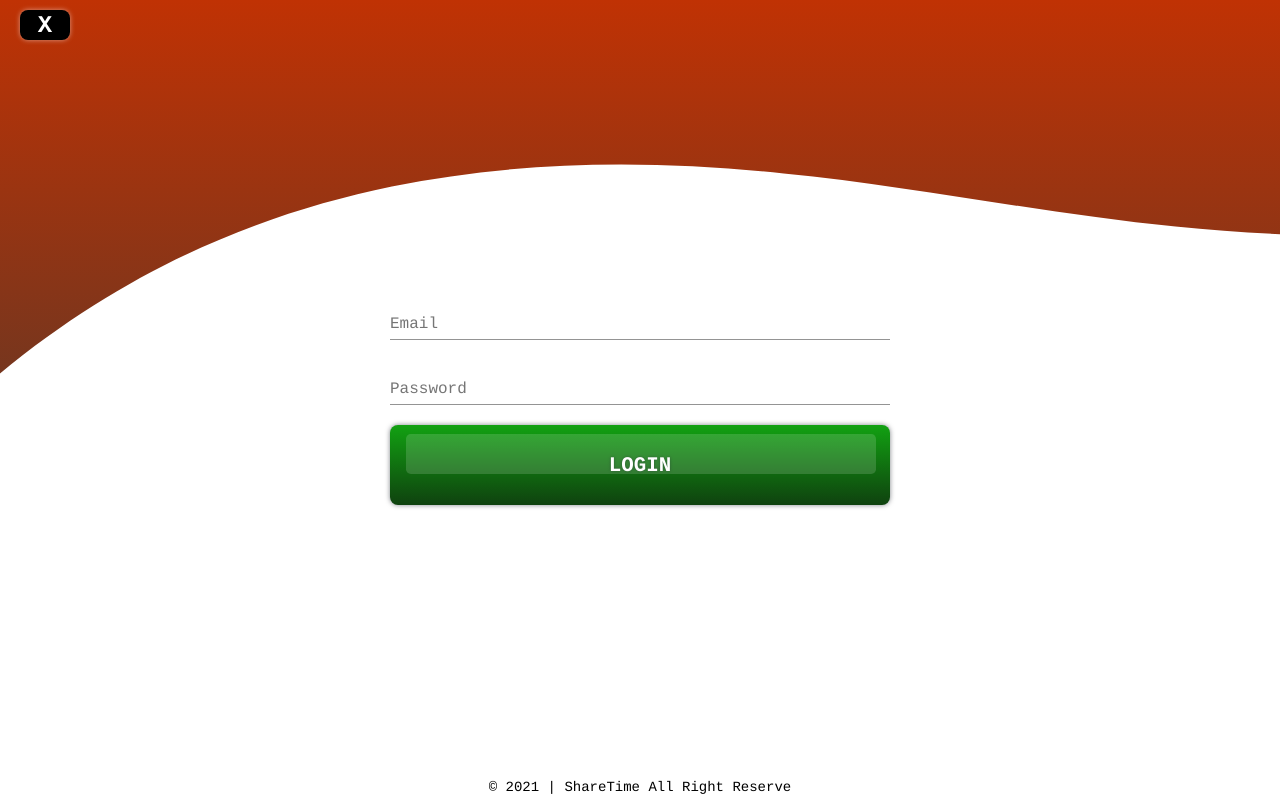
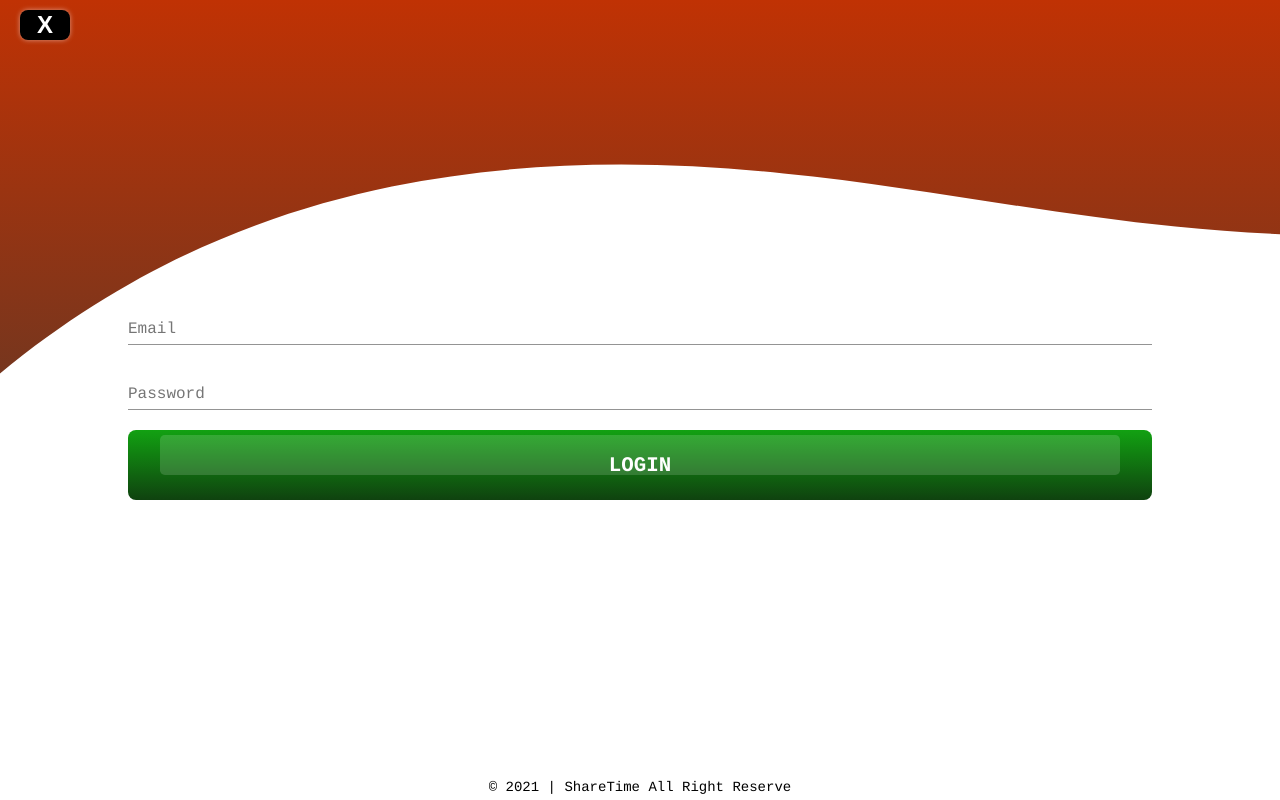
Before and after one commit to LebasoraJohnJefferson/shareTime, an Angular app: page /auth/login in a window 1280 px wide. Built offline with nearby package versions, Linux system fonts and the light colour scheme.

Commit message:
resize 2

```diff
--- a/src/app/Pages/Public/log-in/log-in.component.scss
+++ b/src/app/Pages/Public/log-in/log-in.component.scss
@@ -1,44 +1,41 @@
-*{
-    font-family: courier;
-}
-
 form{
-    width:100%;
-    height: 100vh;
     display:flex;
     flex-direction: column;
     justify-content: center;
     align-items: center;
-    mat-form-field{
-        width:500px;
+    height: 100vh;
+    width:100%;
+    mat-form-field,button{
+        display:grid;
+        font-family: courier;
+        width:80%;
     }
     button{
-        font-family: Courier;
-        width:500px;
-        height: 80px;
-        cursor:pointer;
-        border:none;
-        border-radius: .5rem;
-        outline:none;
         color:white;
         font-size:1.3rem;
         font-weight: bold;
-        box-shadow: 0px 0px 5px rgba(0,10,20,.5);
-        text-shadow: 0px 0px 3px rgba(0,10,20,.5);
+        display:flex;
+        justify-content: center;
+        align-items: center;
     }
     button::before{
         content:"";
-        position: absolute;
-        transform: translateX(-203px) translateY(-20px);
+        position:absolute;
         background-color: rgba(255,255,255,.15);
         border-radius: .3rem;
-        width:470px;
+        width:75%;
+        transform:translateY(-10px);
         height: 40px;
-    }.login{
+
+    }
+    .login{
+        height:70px;
+        border:none;
+        border-radius: .5rem;
         background-image: linear-gradient(rgb(18, 161, 18),rgb(15, 66, 15));
     }
+}
 
-}
 .back{
     border-radius: .5rem;
     cursor: pointer;
@@ -62,15 +59,3 @@ form{
     background-color: white;
     color:black;
 }
-
-
-@media only screen and (max-width:650px){
-    form{
-        .login{
-            width:90%;
-        }
-        mat-form-field{
-            width:90%;
-        }
-    }
-}
--- a/src/app/Pages/Public/register/register.component.scss
+++ b/src/app/Pages/Public/register/register.component.scss
@@ -1,44 +1,41 @@
-*{
-    font-family: courier;
-}
-
 form{
-    width:100%;
-    height: 100vh;
     display:flex;
     flex-direction: column;
     justify-content: center;
     align-items: center;
-    mat-form-field{
-        width:500px;
+    height: 100vh;
+    width:100%;
+    mat-form-field,button{
+        display:grid;
+        font-family: courier;
+        width:80%;
     }
     button{
-        font-family: Courier;
-        width:500px;
-        height: 80px;
-        cursor:pointer;
-        border:none;
-        border-radius: .5rem;
-        outline:none;
         color:white;
         font-size:1.3rem;
         font-weight: bold;
-        box-shadow: 0px 0px 5px rgba(0,10,20,.5);
-        text-shadow: 0px 0px 3px rgba(0,10,20,.5);
+        display:flex;
+        justify-content: center;
+        align-items: center;
     }
     button::before{
         content:"";
-        position: absolute;
-        transform: translateX(-186px) translateY(-20px);
+        position:absolute;
         background-color: rgba(255,255,255,.15);
         border-radius: .3rem;
-        width:470px;
+        width:75%;
+        transform:translateY(-10px);
         height: 40px;
-    }.register{
+
+    }
+    .register{
+        height:70px;
+        border:none;
+        border-radius:.5rem;
         background-image: linear-gradient(rgb(69, 57, 241),rgb(37, 9, 104));
     }
+}
 
-}
 .back{
     border-radius: .5rem;
     cursor: pointer;
@@ -62,14 +59,3 @@ form{
     background-color: white;
     color:black;
 }
-
-@media only screen and (max-width:650px){
-    form{
-        .register{
-            width:90%;
-        }
-        mat-form-field{
-            width:90%;
-        }
-    }
-}
```
